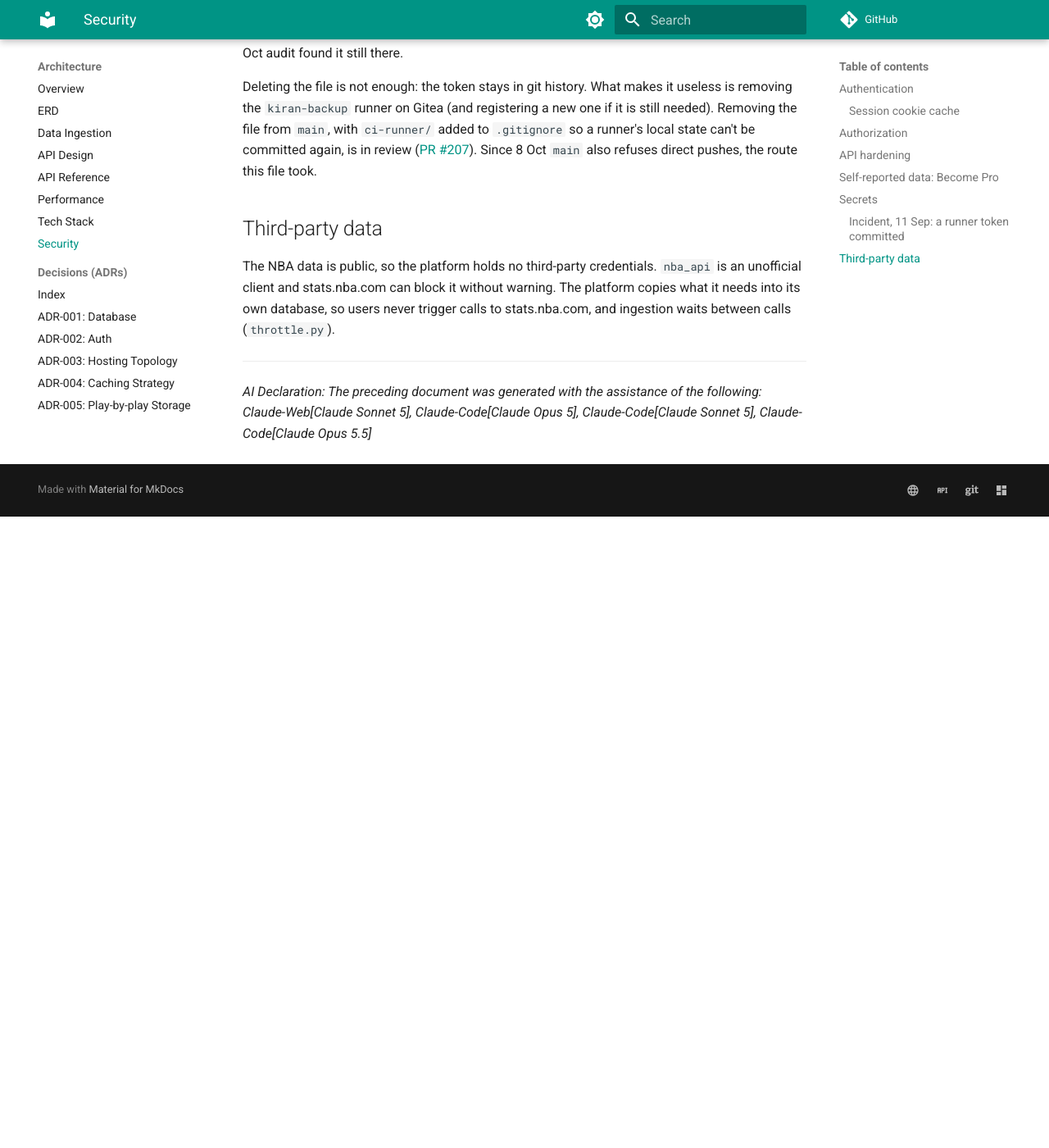
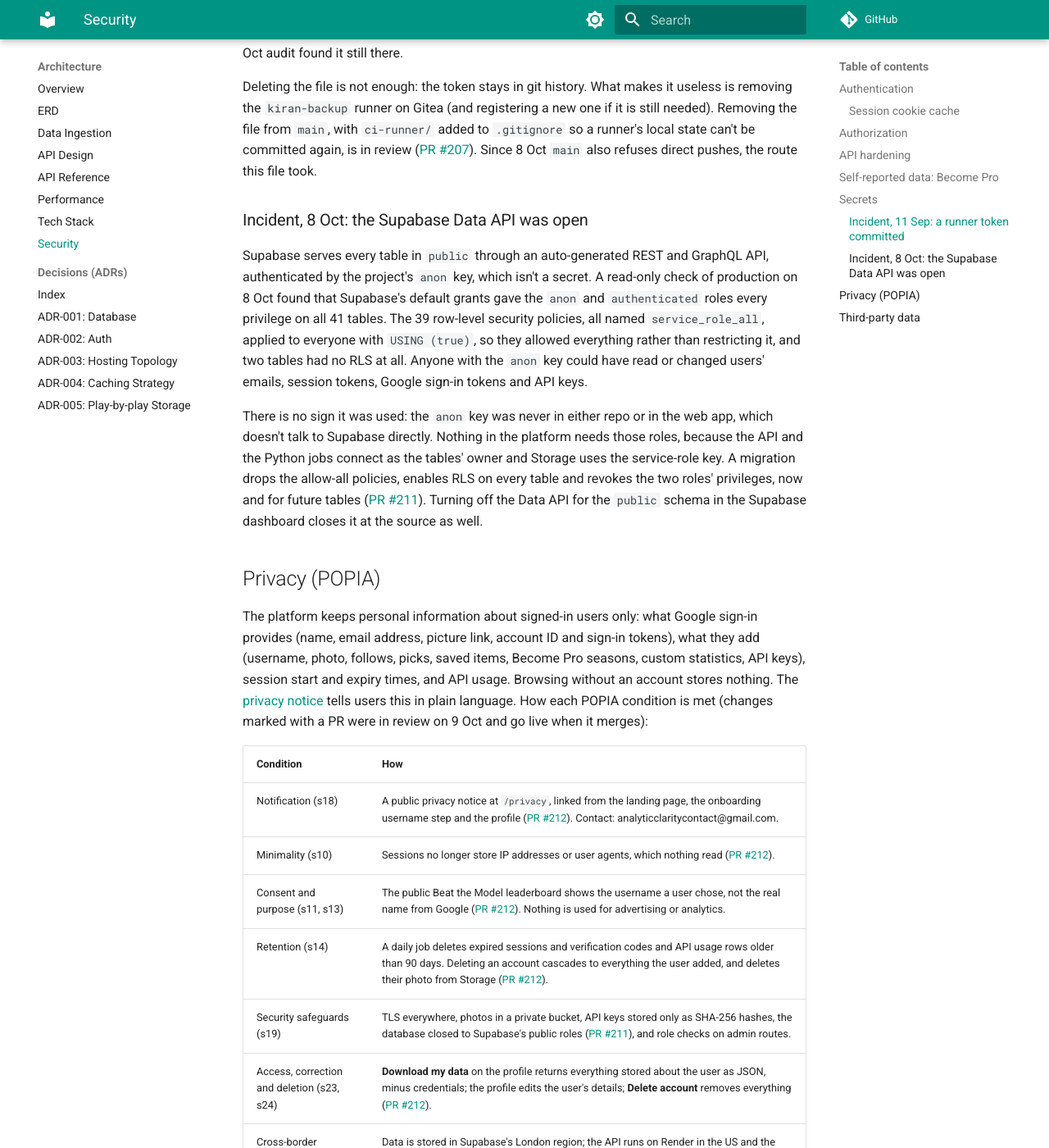
Before and after one commit to Sports-Analytics-Innovation-Platform/Innovation-Documentation-Website, an MkDocs documentation site: the page built from docs/security.md, in a window 1280 px wide and 1400 px high, scrolled down 2755 px. Shown: the whole window at 82% size. Built offline with MkDocs 1.6.1 and Material for MkDocs 9.7.7, drawn with Linux system fonts in a browser that asks for light colours; comment, search, counter and statistics services are not loaded; before the commit the page ends 3385 px from its top, so only the background shows below that; some of the changed text lies outside the part shown.

Commit message:
docs: record the Data API exposure and add a POPIA section
- Security: the 8 Oct finding that Supabase's Data API was open to the
  public anon role (allow-all RLS policies and full grants), and the fix
  in review.
- Security: a Privacy (POPIA) section mapping each condition to what the
  platform does, and what is left as paperwork.
- AI Usage Ledger: this session.

```diff
--- a/docs/security.md
+++ b/docs/security.md
@@ -62,6 +62,28 @@
 
 Deleting the file is not enough: the token stays in git history. What makes it useless is removing the `kiran-backup` runner on Gitea (and registering a new one if it is still needed). Removing the file from `main`, with `ci-runner/` added to `.gitignore` so a runner's local state can't be committed again, is in review ([PR #207](https://sdp.ms.wits.ac.za/innovation/sportsanalytics/pulls/207)). Since 8 Oct `main` also refuses direct pushes, the route this file took.
 
+### Incident, 8 Oct: the Supabase Data API was open
+
+Supabase serves every table in `public` through an auto-generated REST and GraphQL API, authenticated by the project's `anon` key, which isn't a secret. A read-only check of production on 8 Oct found that Supabase's default grants gave the `anon` and `authenticated` roles every privilege on all 41 tables. The 39 row-level security policies, all named `service_role_all`, applied to everyone with `USING (true)`, so they allowed everything rather than restricting it, and two tables had no RLS at all. Anyone with the `anon` key could have read or changed users' emails, session tokens, Google sign-in tokens and API keys.
+
+There is no sign it was used: the `anon` key was never in either repo or in the web app, which doesn't talk to Supabase directly. Nothing in the platform needs those roles, because the API and the Python jobs connect as the tables' owner and Storage uses the service-role key. A migration drops the allow-all policies, enables RLS on every table and revokes the two roles' privileges, now and for future tables ([PR #211](https://sdp.ms.wits.ac.za/innovation/sportsanalytics/pulls/211)). Turning off the Data API for the `public` schema in the Supabase dashboard closes it at the source as well.
+
+## Privacy (POPIA)
+
+The platform keeps personal information about signed-in users only: what Google sign-in provides (name, email address, picture link, account ID and sign-in tokens), what they add (username, photo, follows, picks, saved items, Become Pro seasons, custom statistics, API keys), session start and expiry times, and API usage. Browsing without an account stores nothing. The [privacy notice](https://sportsanalytics.pages.dev/privacy) tells users this in plain language. How each POPIA condition is met (changes marked with a PR were in review on 9 Oct and go live when it merges):
+
+| Condition | How |
+|---|---|
+| Notification (s18) | A public privacy notice at `/privacy`, linked from the landing page, the onboarding username step and the profile ([PR #212](https://sdp.ms.wits.ac.za/innovation/sportsanalytics/pulls/212)). Contact: analyticclaritycontact@gmail.com. |
+| Minimality (s10) | Sessions no longer store IP addresses or user agents, which nothing read ([PR #212](https://sdp.ms.wits.ac.za/innovation/sportsanalytics/pulls/212)). |
+| Consent and purpose (s11, s13) | The public Beat the Model leaderboard shows the username a user chose, not the real name from Google ([PR #212](https://sdp.ms.wits.ac.za/innovation/sportsanalytics/pulls/212)). Nothing is used for advertising or analytics. |
+| Retention (s14) | A daily job deletes expired sessions and verification codes and API usage rows older than 90 days. Deleting an account cascades to everything the user added, and deletes their photo from Storage ([PR #212](https://sdp.ms.wits.ac.za/innovation/sportsanalytics/pulls/212)). |
+| Security safeguards (s19) | TLS everywhere, photos in a private bucket, API keys stored only as SHA-256 hashes, the database closed to Supabase's public roles ([PR #211](https://sdp.ms.wits.ac.za/innovation/sportsanalytics/pulls/211)), and role checks on admin routes. |
+| Access, correction and deletion (s23, s24) | **Download my data** on the profile returns everything stored about the user as JSON, minus credentials; the profile edits the user's details; **Delete account** removes everything ([PR #212](https://sdp.ms.wits.ac.za/innovation/sportsanalytics/pulls/212)). |
+| Cross-border transfer (s72) | Data is stored in Supabase's London region; the API runs on Render in the US and the site is served through Cloudflare. The notice says so. |
+
+Not covered: registering an Information Officer with the Information Regulator, and reviewing the hosting providers' data-processing terms as operator agreements. Those are paperwork rather than code, and fall to whoever runs the platform beyond the course.
+
 ## Third-party data
 
 The NBA data is public, so the platform holds no third-party credentials. `nba_api` is an unofficial client and stats.nba.com can block it without warning. The platform copies what it needs into its own database, so users never trigger calls to stats.nba.com, and ingestion waits between calls (`throttle.py`).
```
Also changed, not shown: docs/ai-usage.md (+1 -0 lines).
